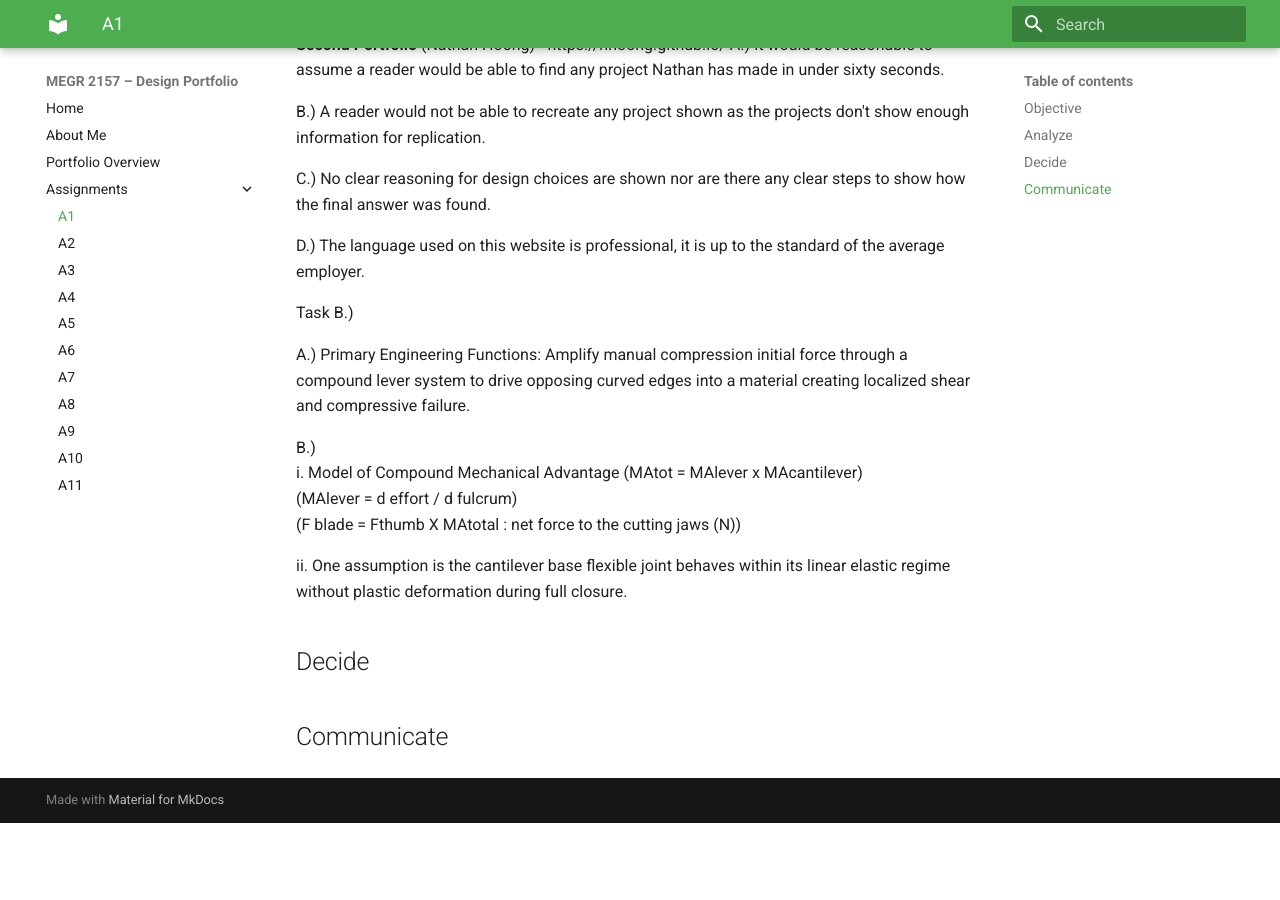
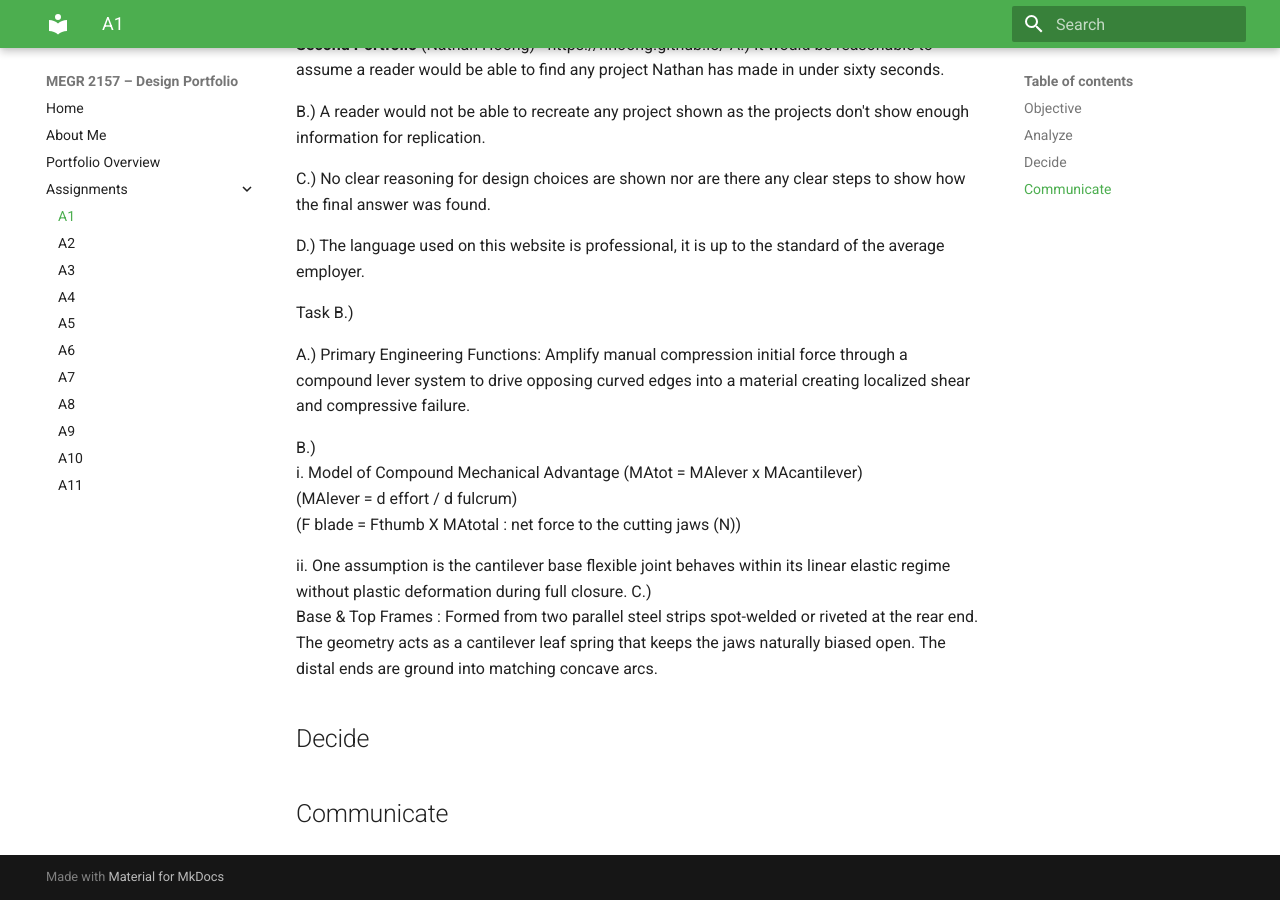
Before and after one commit to AtibaJ/megr2157-portfolio, an MkDocs documentation site: the page built from docs/assignments/A01/index.md, in a window 1280 px wide and 900 px high, scrolled down 645 px. Built offline with MkDocs 1.6.1 and Material for MkDocs 9.7.7, drawn with Linux system fonts in a browser that asks for light colours; before the commit the page ends 1468 px from its top, so only the background shows below that.

Commit message:
Add description of base and top frames in index.md
Added details about the base and top frames of the mechanism, describing their construction and function as a cantilever leaf spring.

```diff
--- a/docs/assignments/A01/index.md
+++ b/docs/assignments/A01/index.md
@@ -33,6 +33,10 @@ Task B.)
   (F blade = Fthumb X MAtotal : net force to the cutting jaws (N))
 
   ii. One assumption is the cantilever base flexible joint behaves within its linear elastic regime without plastic deformation during full closure.
+  C.)
+  Base & Top Frames : Formed from two parallel steel strips spot-welded or riveted at the rear end. The geometry acts as a cantilever leaf spring that keeps the jaws naturally biased open. The distal ends are ground into matching concave arcs.
+
+
 
 ## Decide
 
```
